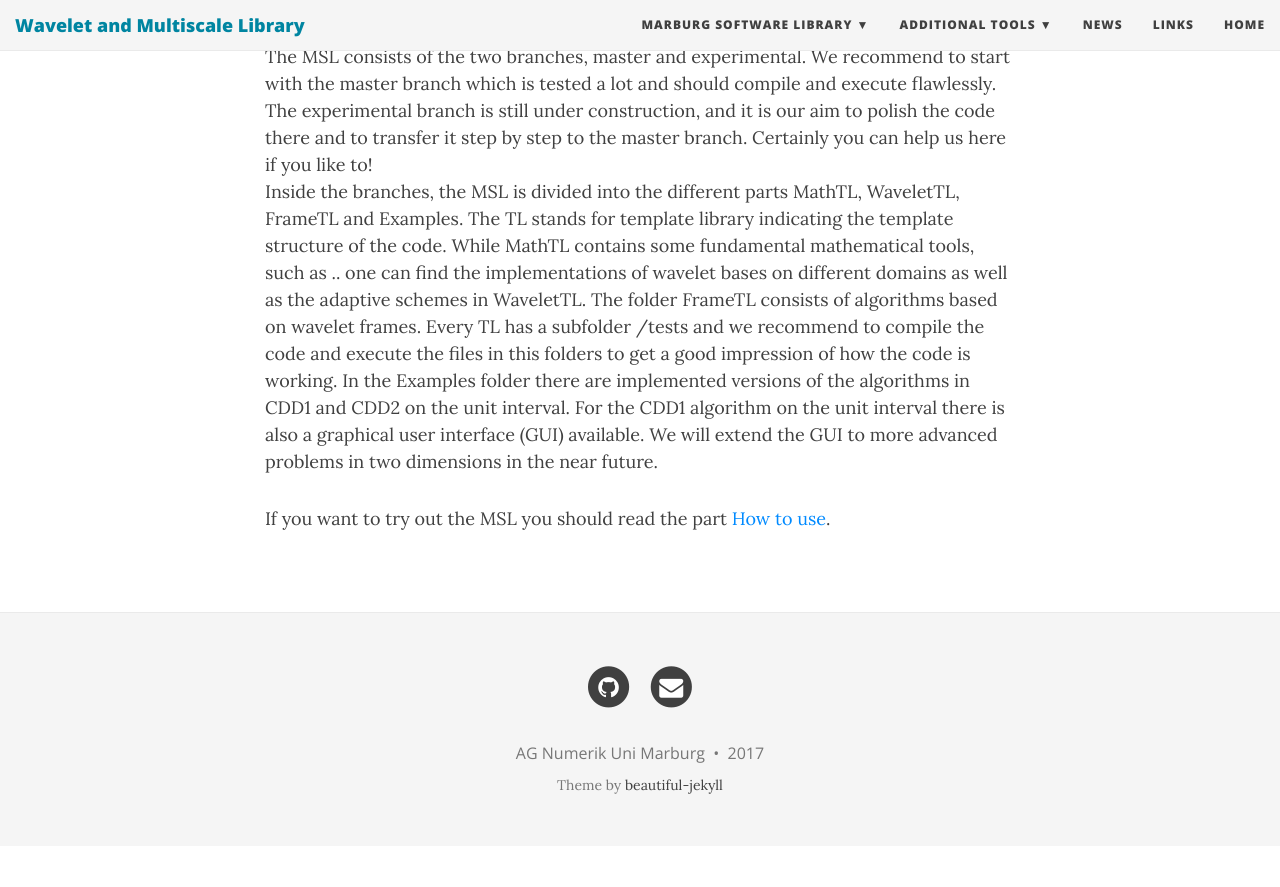
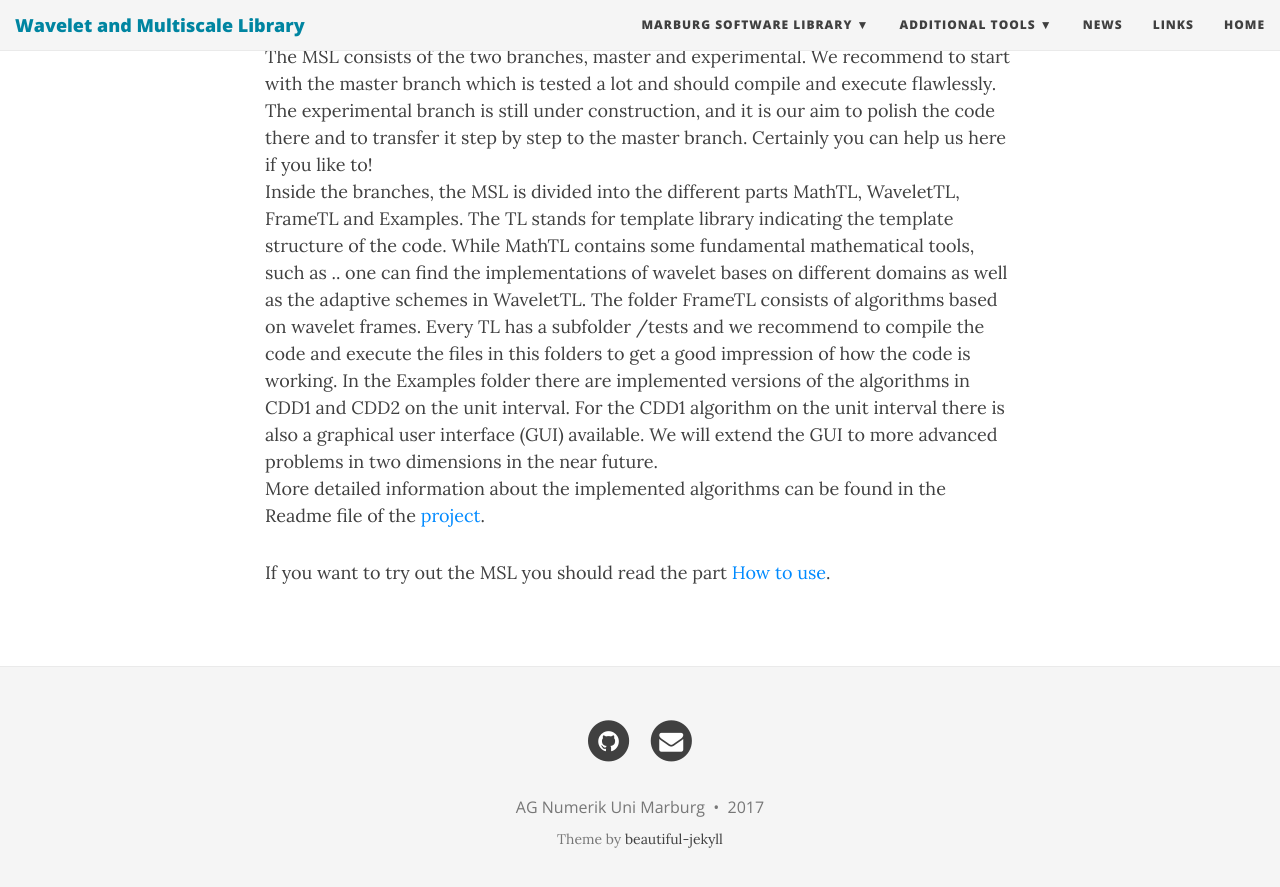
Before and after one commit to agnumerikunimarburg/agnumerikunimarburg.github.io, a Jekyll site: the page built from aboutmsl.md, in a window 1280 px wide and 900 px high, scrolled down 670 px. Shown: the top 887 px of the window. Built offline with Jekyll 4.4.1, drawn with Linux system fonts in a browser that asks for light colours; nearby versions of some CDN libraries; before the commit the page ends 1516 px from its top, so only the background shows below that.

Commit message:
Update aboutmsl.md

```diff
--- a/aboutmsl.md
+++ b/aboutmsl.md
@@ -12,5 +12,6 @@ We encourage everyone to contribute to the MSL. Feel free to fork and clone the
 The MSL consists of the two branches, master and experimental. We recommend to start with the master branch which is tested a lot and should compile and execute flawlessly. The experimental branch is still under construction, and it is our aim to polish the code there and to transfer it step by step to the master branch. Certainly you can help us here if you like to!
 Inside the branches, the MSL is divided into the different parts MathTL, WaveletTL, FrameTL and Examples. The TL stands for template library indicating the template structure of the code. While MathTL contains some fundamental mathematical tools, such as .. one can find the implementations of wavelet bases on different domains as well as the adaptive schemes in WaveletTL. The folder FrameTL consists of algorithms based on wavelet frames.
 Every TL has a subfolder /tests and we recommend to compile the code and execute the files in this folders to get a good impression of how the code is working. In the Examples folder there are implemented versions of the algorithms in CDD1 and CDD2 on the unit interval. For the CDD1 algorithm on the unit interval there is also a graphical user interface (GUI) available. We will extend the GUI to more advanced problems in two dimensions in the near future.
+More detailed information about the implemented algorithms can be found in the Readme file of the [project](https://github.com/agnumerikunimarburg/Marburg_Software_Library).
 
 If you want to try out the MSL you should read the part [How to use](/howtomsl).
```
